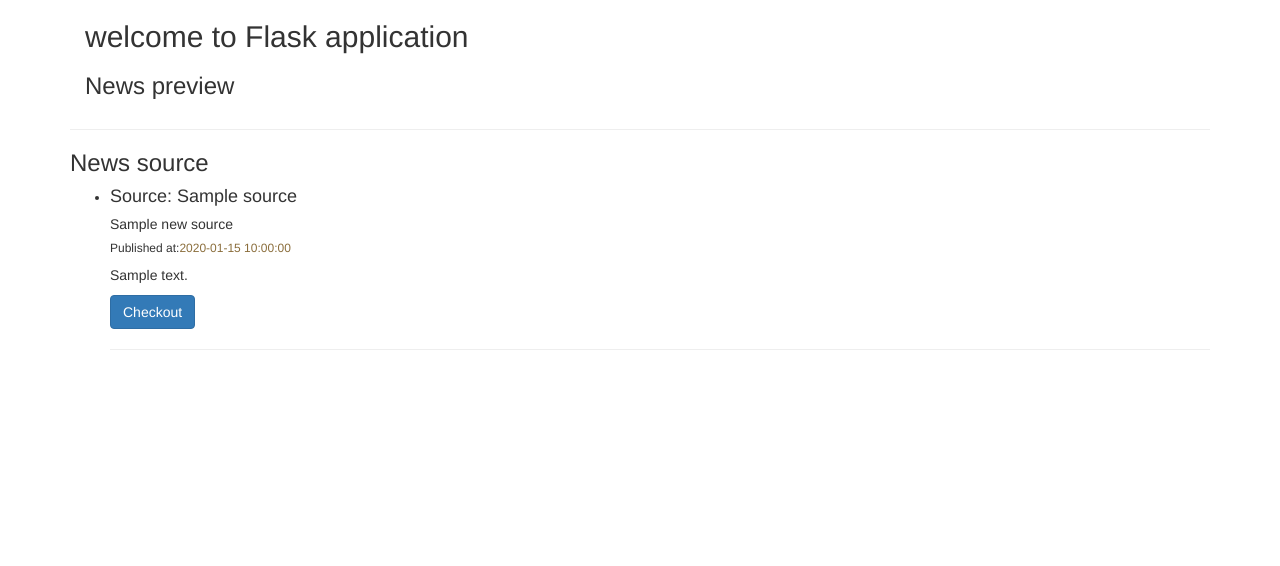
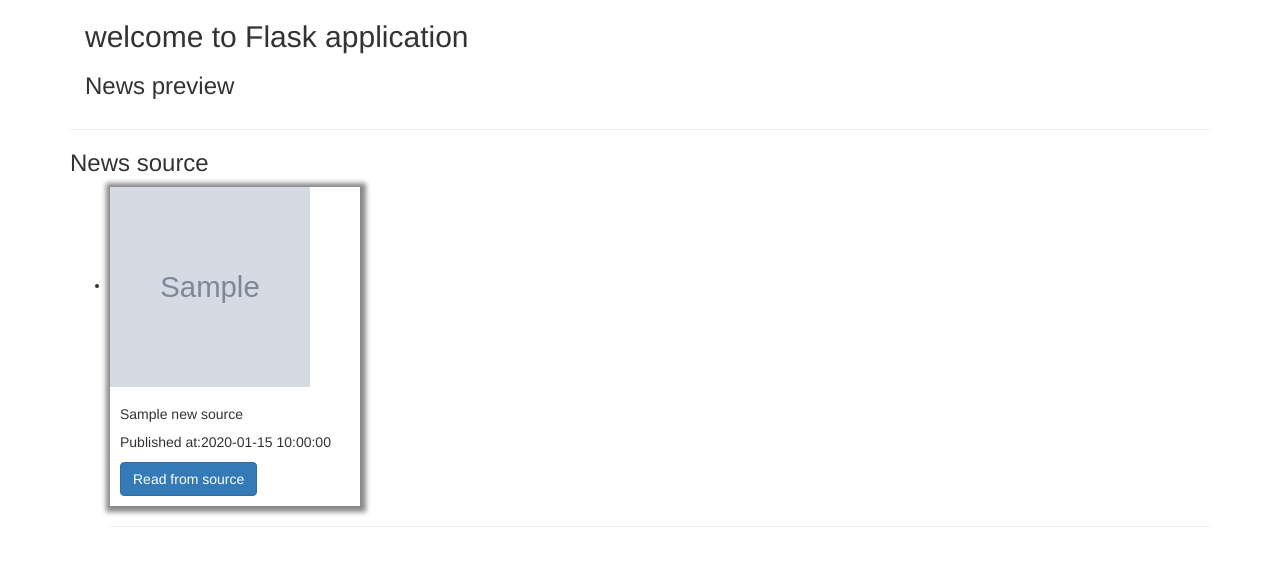
Before and after one commit to Rubyroy12/news-api, a Flask app: template app/templates/index.html in a window 1280 px wide. Shown: the top 566 px of the page. Run offline with Flask 2, Linux system fonts and the light colour scheme; the template is opened without the code that fills it: most values are stand-ins (such as "Sample title", 1, 10 or a date in 2020); grey boxes marked "Sample" are stand-in pictures; some libraries are stand-ins or nearby versions.

Commit message:
style cards

```diff
--- a/app/request.py
+++ b/app/request.py
@@ -32,7 +32,7 @@
     """Process"""
     news_results=[]
     for news_items in new_list:
-        source = news_items.get("source['name']")
+        source = news_items.get("source")
         title = news_items.get('title')
         description= news_items.get('description')
         image = news_items.get('urlToImage')
--- a/app/templates/index.html
+++ b/app/templates/index.html
@@ -11,19 +11,20 @@
     <!-- <p>{{sources}}</p> -->
 
     <h3>News source</h3>
-    <ul>
+
+    <ul class="d d-inline ">
 
         {%for new_source in sources%}
-        <li class="">
-            <div class="card ">
-                <div class="card-body">
-                  <h4>Source: {{new_source.source}}</h4>
-                  <h5 class="card-title">{{new_source.title}}</h5>
-                  <h6>Published at:<span class="text-warning">{{new_source.time}}</span> </h6>
-                  <p class="card-text">{{new_source.description}}</p>
-                  <a href="{{new_source.link}}" class="btn btn-primary">Checkout</a>
-                </div>
-              </div>
+        <li>
+          <div class="card" style="width: 25rem; box-shadow: 1px 1px 5px 5px #888888;">
+            <img class="card-img-top" src="{{new_source.image}}" alt="Card image cap" width="200px" height="200px">
+            <div class="card-body" style="padding:10px">
+              <h5 class="card-title">{{new_source.title}}</h5>
+              <p class="card-text">Published at:{{new_source.time}}</p>
+              <a href="{{new_source.link}}" class="btn btn-primary">Read from source </a>
+            </div>
+          </div>
+
               <hr>
 
         </li>
```
